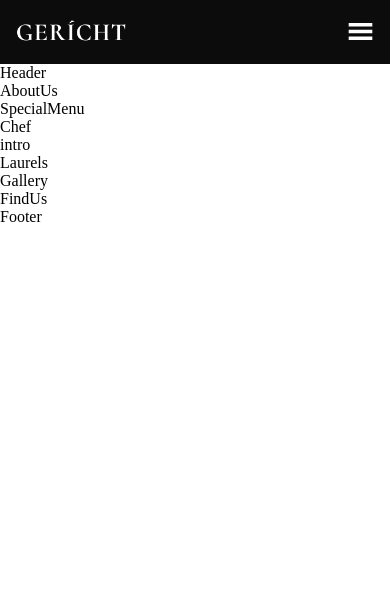
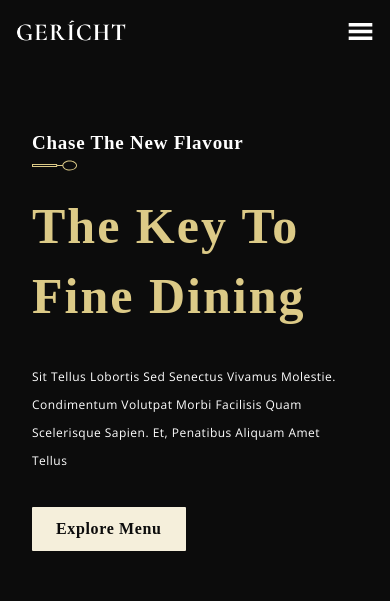
Before and after one commit to Logano-7/gerichtResturantDesign, a React (Vite) app: page / in a window 390 px wide. Shown: the top 601 px of the page. Built offline with nearby package versions, Linux system fonts and the light colour scheme; a web font is replaced by a local one.

Commit message:
Header Complete.mk3

```diff
--- a/src/components/SubHeading/SubHeading.jsx
+++ b/src/components/SubHeading/SubHeading.jsx
@@ -1,8 +1,13 @@
 import React from 'react'
 
-const SubHeading = () => {
+import { images } from '../../constants';
+
+const SubHeading = ({ title }) => {
   return (
-    <div>SubHeading</div>
+    <div style={{ marginBottom: '1rem' }}>
+    <p className="p__cormorant">{title}</p>
+    <img src={images.spoon} alt="spoon_image" className="spoon__img" />
+  </div>
   )
 }
 
--- a/src/container/Header/Header.css
+++ b/src/container/Header/Header.css
@@ -0,0 +1,44 @@
+.app__header {
+    background-color: var(--color-black);
+}
+
+.app__header-h1 {
+    font-family: var(--font-base);
+    color: var(--color-golden);
+    font-weight: 700;
+    letter-spacing: 0.04em;
+    text-transform: capitalize;
+    line-height: 117px;
+    font-size: 90px;
+}
+
+.app__header-img img {
+    width: 80%;
+}
+
+@media screen and (min-width: 2000px) {
+    .app__header-h1 {
+        font-size: 180px;
+        line-height: 210px;
+    }
+}
+
+@media screen and (max-width: 1150px) {
+    .app__header-h1 {
+        font-size: 90px;
+    }
+}
+
+@media screen and (max-width: 650px) {
+    .app__header-h1 {
+        font-size: 70px;
+        line-height: 87px;
+    }
+}
+
+@media screen and (max-width: 450px) {
+    .app__header-h1 {
+        font-size: 50px;
+        line-height: 70px;
+    }
+}
--- a/src/container/Header/Header.jsx
+++ b/src/container/Header/Header.jsx
@@ -1,9 +1,30 @@
-import React from 'react'
+import React from "react";
+
+import { SubHeading } from "../../components";
+import { images } from "../../constants";
+import "./Header.css";
 
 const Header = () => {
   return (
-    <div>Header</div>
-  )
-}
+    <div className="app__header app__wrapper section__padding" id="home">
+      <div className="app__wrapper_info">
+        <SubHeading title="Chase the new flavour" />
+        <h1 className="app__header-h1">The Key To Fine Dining</h1>
+        <p className="p__opensans" style={{ margin: "2rem 0" }}>
+          Sit tellus lobortis sed senectus vivamus molestie. Condimentum
+          volutpat morbi facilisis quam scelerisque sapien. Et, penatibus
+          aliquam amet tellus{" "}
+        </p>
+        <button type="button" className="custom__button">
+          Explore Menu
+        </button>
+      </div>
 
-export default Header
+      <div className="app__wrapper_img">
+        <img src={images.welcome} alt="header_img" />
+      </div>
+    </div>
+  );
+};
+
+export default Header;
```
